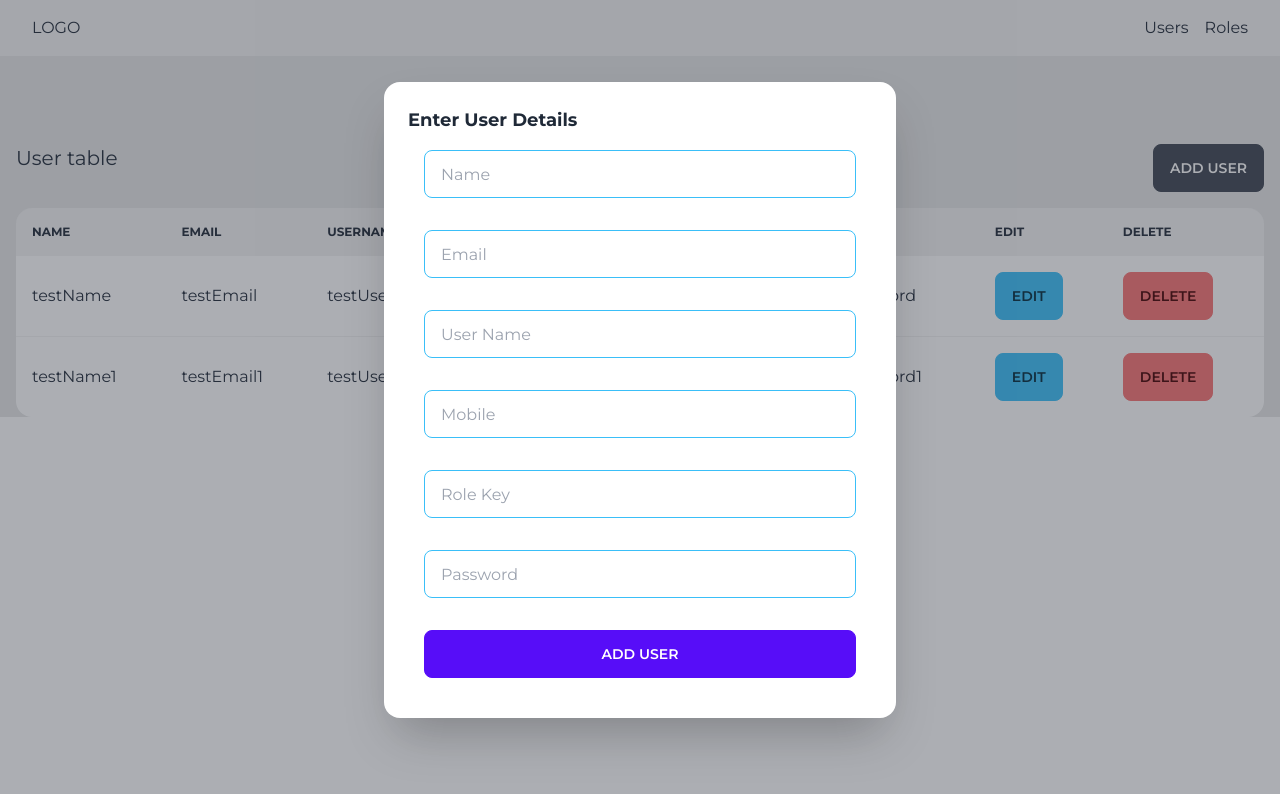
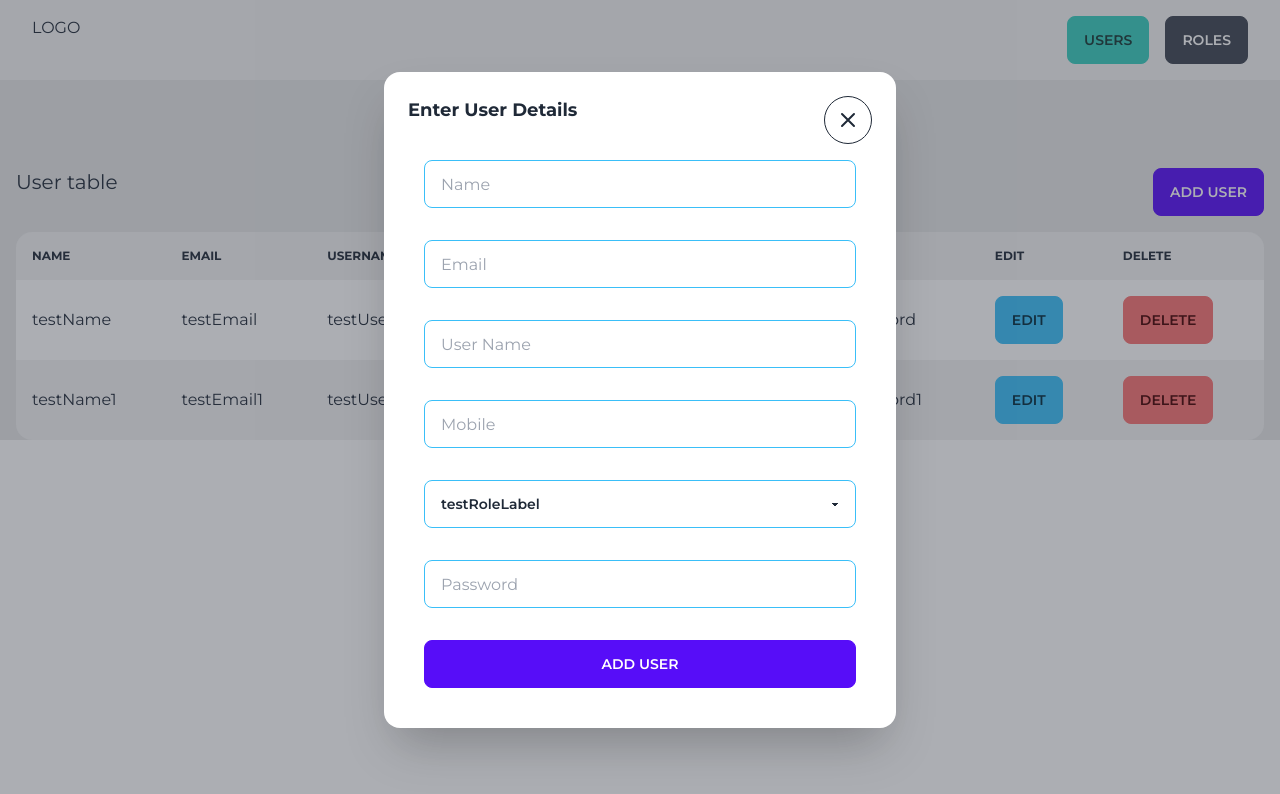
Before and after one commit to vishesh-baj/techessence-assignment, a React (Vite) app: page /users in a window 1280 px wide. Both pictures are taken after a click on the label "ADD USER". Shown: the top 794 px of the page. Built offline with nearby package versions, Linux system fonts and the light colour scheme.

Commit message:
added minor bug fixes

```diff
--- a/src/App.jsx
+++ b/src/App.jsx
@@ -10,8 +10,18 @@ const App = () => {
       <nav className="w-screen  px-8 py-4 flex justify-between bg-base-200">
         <div>LOGO</div>
         <div className="flex gap-4">
-          <NavLink to={PATHS.userRoute}>Users</NavLink>
-          <NavLink to={PATHS.roleRoute}>Roles</NavLink>
+          <NavLink
+            className={({ isActive }) => `${isActive && "btn-accent"} btn`}
+            to={PATHS.userRoute}
+          >
+            Users
+          </NavLink>
+          <NavLink
+            className={({ isActive }) => `${isActive && "btn-accent"} btn`}
+            to={PATHS.roleRoute}
+          >
+            Roles
+          </NavLink>
         </div>
       </nav>
       <Routes>
--- a/src/pages/RolesPage.jsx
+++ b/src/pages/RolesPage.jsx
@@ -53,9 +53,16 @@ const RolesPage = () => {
       confirmButtonColor: "teal",
       cancelButtonColor: "#d33",
       confirmButtonText: "Yes, delete it!",
+      background: "black",
+      color: "white",
     }).then((result) => {
       if (result.isConfirmed) {
-        Swal.fire("Deleted!", "Your file has been deleted.", "success");
+        Swal.fire({
+          title: "Deleted! Your entry has been deleted.",
+          icon: "success",
+          background: "black",
+          color: "white",
+        });
         dispatch(deleteRole(rowToDelete));
         console.log("DELETED: ", rowToDelete);
       }
@@ -125,14 +132,13 @@ const RolesPage = () => {
 
       <div className="w-full flex justify-between px-4">
         <h1 className="text-xl">Role table</h1>
-        <label htmlFor="add-role-modal" className="btn">
+        <label htmlFor="add-role-modal" className="btn btn-primary">
           add role
         </label>
       </div>
-
       {/* table */}
       <div className="overflow-x-auto mt-4 mx-4">
-        <table className="table w-full" {...getTableProps()}>
+        <table className="table table-zebra w-full" {...getTableProps()}>
           <thead>
             {headerGroups.map((headerGroup) => (
               <tr {...headerGroup.getHeaderGroupProps()}>
@@ -170,7 +176,30 @@ const RolesPage = () => {
       {/* MODAL FOR ADDING ROLE */}
       <div className="modal">
         <div className="modal-box">
-          <h3 className="font-bold text-lg">Enter Role Details</h3>
+          <div className="w-full flex justify-between">
+            <h3 className="font-bold text-lg">Enter Role Details</h3>
+            <button
+              onClick={() => {
+                addRolesModalRef.current.checked = false;
+              }}
+              className="btn btn-circle btn-outline"
+            >
+              <svg
+                xmlns="http://www.w3.org/2000/svg"
+                className="h-6 w-6"
+                fill="none"
+                viewBox="0 0 24 24"
+                stroke="currentColor"
+              >
+                <path
+                  strokeLinecap="round"
+                  strokeLinejoin="round"
+                  strokeWidth="2"
+                  d="M6 18L18 6M6 6l12 12"
+                />
+              </svg>
+            </button>
+          </div>
           <form
             onSubmit={handleSubmit(onSubmit)}
             className="flex flex-col gap-4 w-full p-4"
@@ -210,7 +239,30 @@ const RolesPage = () => {
       {/* MODAL FOR EDITING ROLE */}
       <div className="modal">
         <div className="modal-box">
-          <h3 className="font-bold text-lg">Edit Role Details</h3>
+          <div className="flex justify-between w-full">
+            <h3 className="font-bold text-lg">Edit Role Details</h3>
+            <button
+              onClick={() => {
+                editRoleModalRef.current.checked = false;
+              }}
+              className="btn btn-circle btn-outline"
+            >
+              <svg
+                xmlns="http://www.w3.org/2000/svg"
+                className="h-6 w-6"
+                fill="none"
+                viewBox="0 0 24 24"
+                stroke="currentColor"
+              >
+                <path
+                  strokeLinecap="round"
+                  strokeLinejoin="round"
+                  strokeWidth="2"
+                  d="M6 18L18 6M6 6l12 12"
+                />
+              </svg>
+            </button>
+          </div>
           <form
             onSubmit={(e) => handleEditSubmit(e)}
             className="flex flex-col gap-4 w-full p-4"
--- a/src/pages/UsersPage.jsx
+++ b/src/pages/UsersPage.jsx
@@ -10,6 +10,7 @@ import uuid from "react-uuid";
 
 const UsersPage = () => {
   const users = useSelector((state) => state.users.usersList);
+  const roles = useSelector((state) => state.roles.rolesList);
   const dispatch = useDispatch();
   const addUserModalRef = useRef();
   const editUserModalRef = useRef();
@@ -32,7 +33,12 @@ const UsersPage = () => {
       .min(10, "minimum of 10 characters required")
       .required("mobile is required"),
     roleKey: yup.string().required("role key is required"),
+    password: yup
+      .string()
+      .min(3, "password must be min 3 characters")
+      .required("password is required"),
   });
+
   const {
     register,
     handleSubmit,
@@ -65,10 +71,17 @@ const UsersPage = () => {
       confirmButtonColor: "teal",
       cancelButtonColor: "#d33",
       confirmButtonText: "Yes, delete it!",
+      background: "black",
+      color: "white",
     }).then((result) => {
       if (result.isConfirmed) {
-        Swal.fire("Deleted!", "Your file has been deleted.", "success");
         dispatch(deleteUser(rowToDelete));
+        Swal.fire({
+          title: "Deleted! Your entry has been deleted successfully",
+          icon: "success",
+          background: "black",
+          color: "white",
+        });
         console.log("DELETED: ", rowToDelete);
       }
     });
@@ -85,7 +98,6 @@ const UsersPage = () => {
     {
       Header: "Name",
       accessor: "name",
-      // disableFilters: true,
       sticky: "left",
     },
     {
@@ -153,14 +165,14 @@ const UsersPage = () => {
 
       <div className="w-full flex justify-between px-4">
         <h1 className="text-xl">User table</h1>
-        <label htmlFor="add-user-modal" className="btn">
+        <label htmlFor="add-user-modal" className="btn btn-primary">
           add user
         </label>
       </div>
 
       {/* table */}
       <div className="overflow-x-auto mt-4 mx-4">
-        <table className="table w-full" {...getTableProps()}>
+        <table className="table-zebra table w-full" {...getTableProps()}>
           <thead>
             {headerGroups.map((headerGroup) => (
               <tr {...headerGroup.getHeaderGroupProps()}>
@@ -198,7 +210,30 @@ const UsersPage = () => {
       {/* MODAL FOR ADDING USER */}
       <div className="modal">
         <div className="modal-box">
-          <h3 className="font-bold text-lg">Enter User Details</h3>
+          <div className="w-full flex justify-between">
+            <h3 className="font-bold text-lg">Enter User Details</h3>
+            <button
+              onClick={() => {
+                addUserModalRef.current.checked = false;
+              }}
+              className="btn btn-circle btn-outline"
+            >
+              <svg
+                xmlns="http://www.w3.org/2000/svg"
+                className="h-6 w-6"
+                fill="none"
+                viewBox="0 0 24 24"
+                stroke="currentColor"
+              >
+                <path
+                  strokeLinecap="round"
+                  strokeLinejoin="round"
+                  strokeWidth="2"
+                  d="M6 18L18 6M6 6l12 12"
+                />
+              </svg>
+            </button>
+          </div>
           <form
             onSubmit={handleSubmit(onSubmit)}
             className="flex flex-col gap-4 w-full p-4"
@@ -239,14 +274,17 @@ const UsersPage = () => {
               id="mobile"
             />
             <p className="text-rose-500">{errors.mobile?.message}</p>
-            <input
+            <select
               {...register("roleKey")}
+              className="select select-info w-full"
               placeholder="Role Key"
-              className="input input-info"
-              type="text"
+              id="roleKey"
               name="roleKey"
-              id="roleKey"
-            />
+            >
+              {roles.map((role) => (
+                <option>{role.roleLabel}</option>
+              ))}
+            </select>
             <p className="text-rose-500">{errors.roleKey?.message}</p>
             <input
               {...register("password")}
@@ -274,7 +312,30 @@ const UsersPage = () => {
       {/* MODAL FOR EDITING USER */}
       <div className="modal">
         <div className="modal-box">
-          <h3 className="font-bold text-lg">Edit User Details</h3>
+          <div className="flex justify-between w-full">
+            <h3 className="font-bold text-lg">Edit User Details</h3>
+            <button
+              onClick={() => {
+                editUserModalRef.current.checked = false;
+              }}
+              className="btn btn-circle btn-outline"
+            >
+              <svg
+                xmlns="http://www.w3.org/2000/svg"
+                className="h-6 w-6"
+                fill="none"
+                viewBox="0 0 24 24"
+                stroke="currentColor"
+              >
+                <path
+                  strokeLinecap="round"
+                  strokeLinejoin="round"
+                  strokeWidth="2"
+                  d="M6 18L18 6M6 6l12 12"
+                />
+              </svg>
+            </button>
+          </div>
           <form
             onSubmit={(e) => handleEditSubmit(e)}
             className="flex flex-col gap-4 w-full p-4"
@@ -315,15 +376,18 @@ const UsersPage = () => {
               onChange={(e) => handleEditChange(e)}
               value={rowToEdit?.mobile}
             />
-            <input
+            <select
+              onChange={(e) => console.log(e.target.value)}
+              className="select select-info w-full"
               placeholder="Role Key"
-              className="input input-info"
-              type="text"
-              name="roleKey"
               id="editRoleKey"
-              onChange={(e) => handleEditChange(e)}
               value={rowToEdit?.roleKey}
-            />
+            >
+              {roles.map((role) => (
+                <option>{role.roleLabel}</option>
+              ))}
+            </select>
+
             <input
               placeholder="New Password"
               className="input input-info"
```
